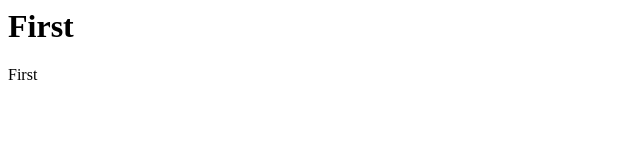
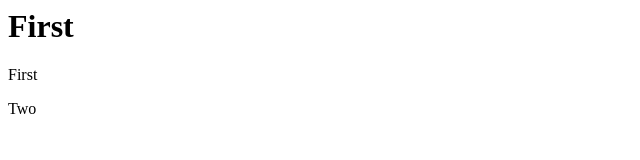
Before and after one commit to uplowpuu/First-rep, a plain HTML site: page index.html in a window 1280 px wide. Shown: the full height of the page, 0-640 px from the left. Drawn offline with Linux system fonts and the light colour scheme.

Commit message:
Изменил индекс вот

```diff
--- a/index.html
+++ b/index.html
@@ -5,6 +5,7 @@
     <body>
         <main>
             <p>First</p>
+            <p>Two</p>
         </main>
     </body>
 </html>
```
